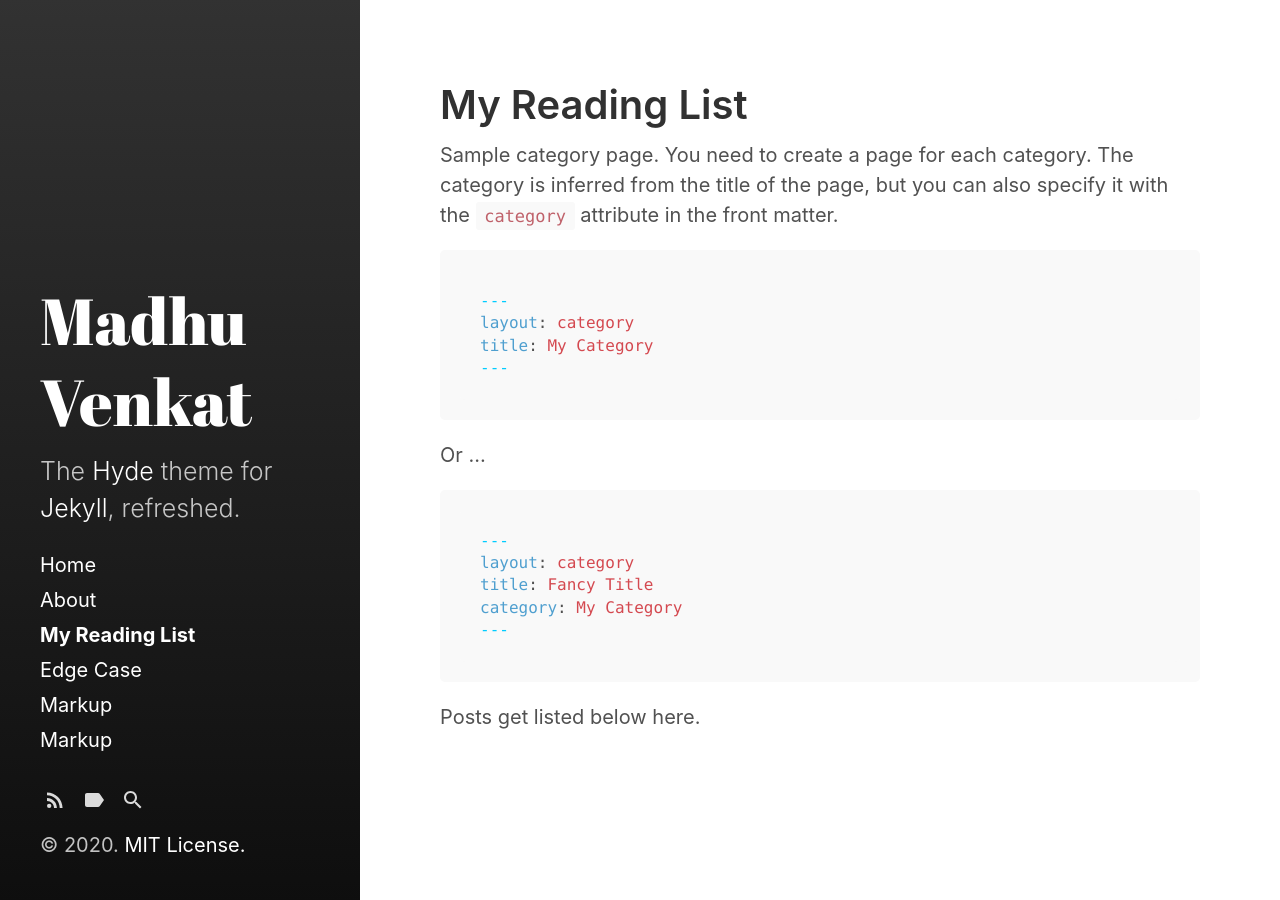
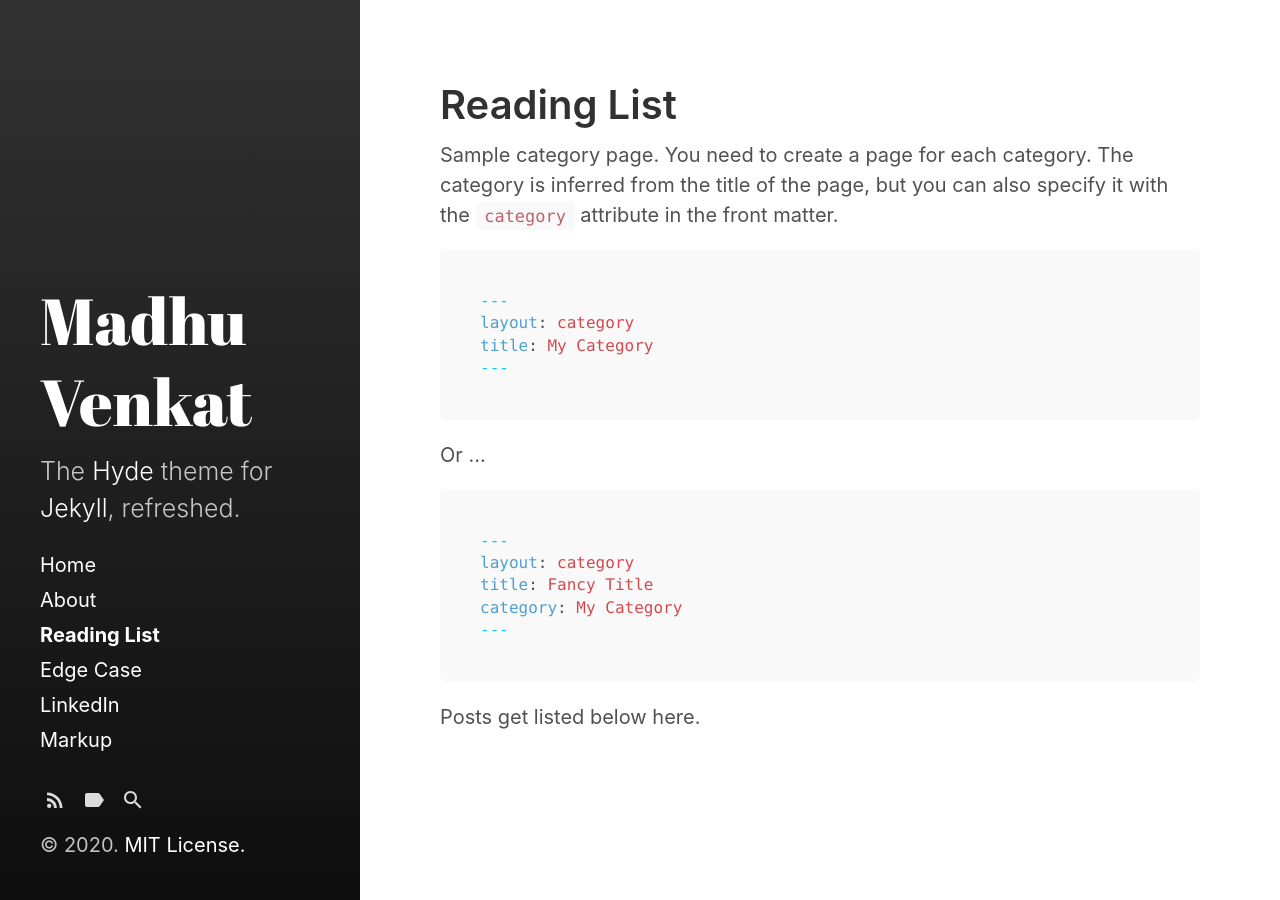
Before and after one commit to madhuvenkatk/blog, a Jekyll site: the page built from category/edge-case.md, in a window 1280 px wide. Built offline with Jekyll 4.4.1, drawn with Linux system fonts in a browser that asks for light colours.

```diff
--- a/category/edge-case.md
+++ b/category/edge-case.md
@@ -1,6 +1,6 @@
 ---
 layout: category
-title: My Reading List
+title: Reading List
 ---
 
 Sample category page. You need to create a page for each category.
--- a/category/markup.md
+++ b/category/markup.md
@@ -1,6 +1,6 @@
 ---
 layout: category
-title: Markup
+title: LinkedIn
 ---
 
 Another sample category page.
```
